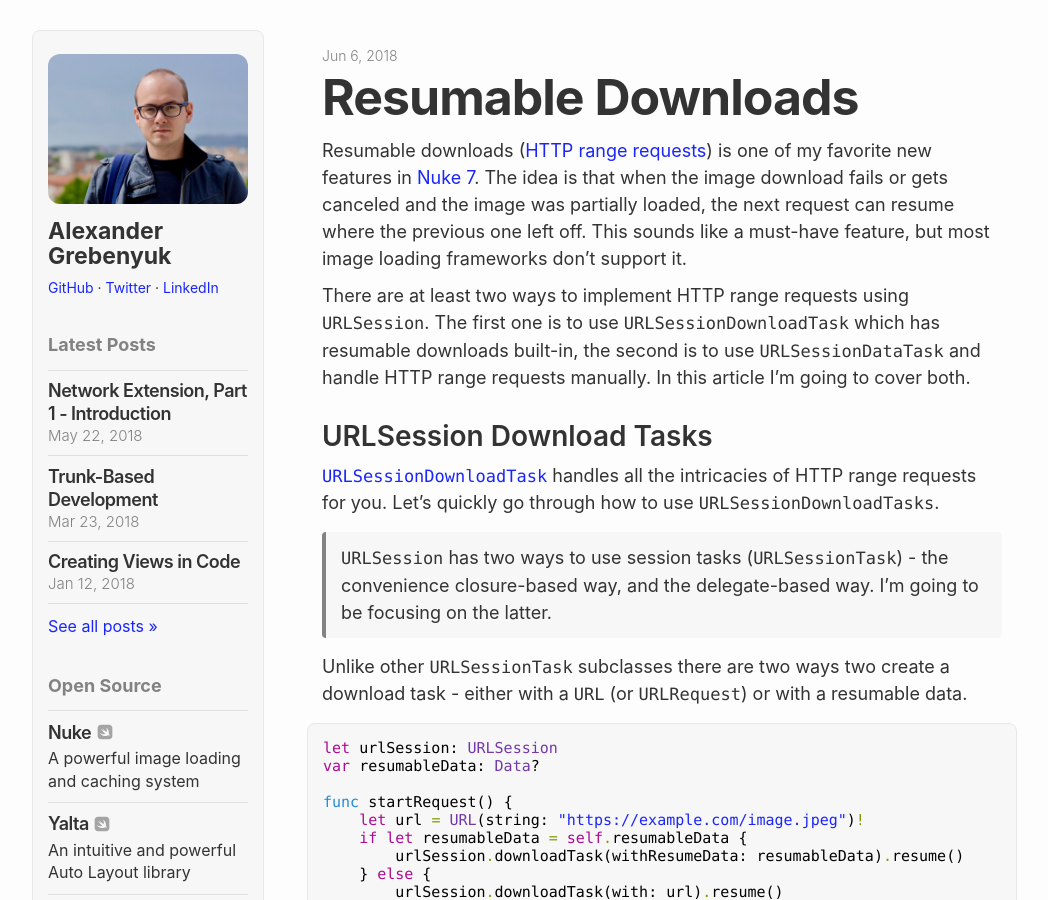
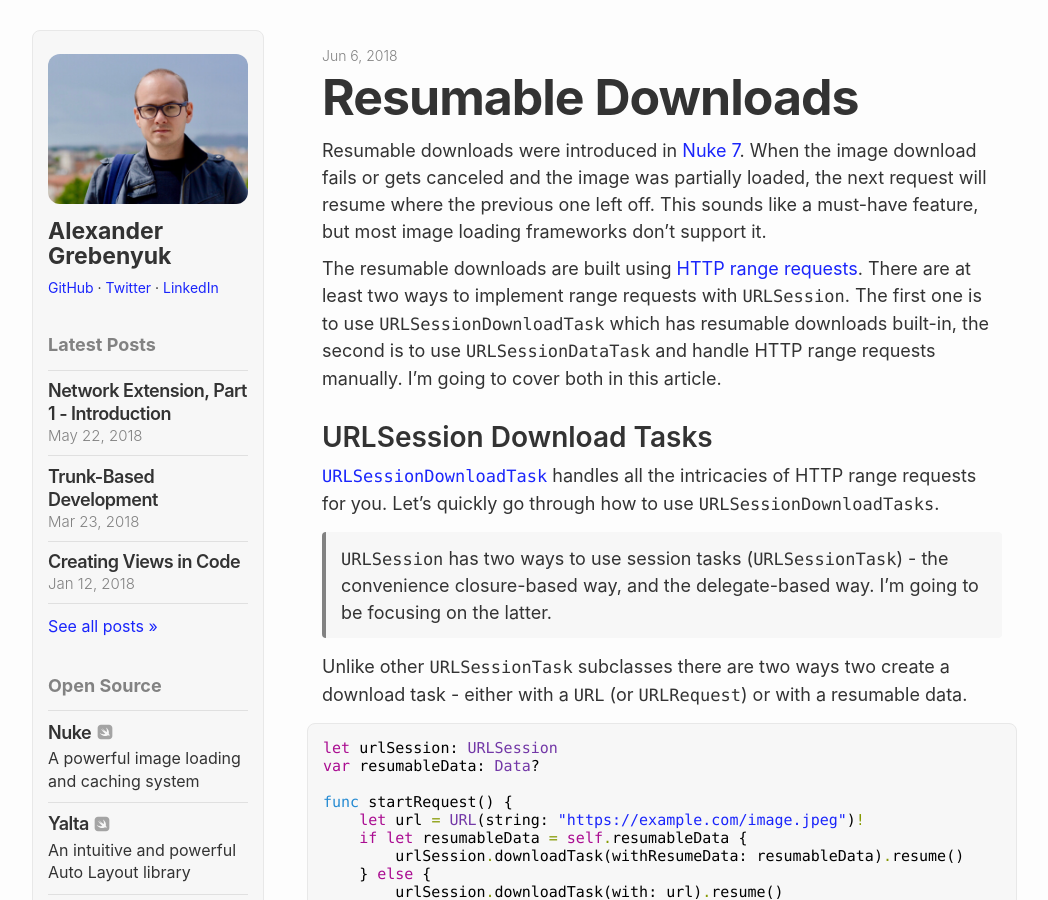
Before and after one commit to hyling/kean.github.io, a Jekyll site: the page built from _posts/2018-06-06-resumable-downloads.markdown, in a window 1280 px wide and 900 px high. Shown: the whole window, without its empty margins (108-1156 px from the left). Built offline with Jekyll 4.4.1, drawn with Linux system fonts in a browser that asks for light colours; comment, search, counter and statistics services are not loaded; some of the changed text lies outside the part shown.

Commit message:
Update to 'Resumable Downloads' post

```diff
--- a/_posts/2018-06-06-resumable-downloads.markdown
+++ b/_posts/2018-06-06-resumable-downloads.markdown
@@ -1,7 +1,7 @@
 ---
 layout: post
 title: "Resumable Downloads"
-subtitle: 'Exploring how <a href="https://developer.mozilla.org/en-US/docs/Web/HTTP/Range_requests">HTTP range requests</a> - one of my favorite new features in <a href="https://github.com/kean/Nuke/releases/tag/7.0">Nuke 7</a> - are implemented'
+subtitle: 'Exploring how resumable downloads - one of my favorite new features in <a href="https://github.com/kean/Nuke/releases/tag/7.0">Nuke 7</a> - are implemented using <a href="https://developer.mozilla.org/en-US/docs/Web/HTTP/Range_requests">HTTP range requests</a>'
 date: 2018-06-06 18:00:00 +0300
 category: programming
 tags: programming
@@ -9,9 +9,9 @@
 uuid: 7ba0839a-0983-419a-b74e-43a75af31520
 ---
 
-Resumable downloads ([HTTP range requests](https://developer.mozilla.org/en-US/docs/Web/HTTP/Range_requests)) is one of my favorite new features in [Nuke 7](https://github.com/kean/Nuke/releases/tag/7.0). The idea is that when the image download fails or gets canceled and the image was partially loaded, the next request can resume where the previous one left off. This sounds like a must-have feature, but most image loading frameworks don't support it.
+Resumable downloads were introduced in [Nuke 7](https://github.com/kean/Nuke/releases/tag/7.0). When the image download fails or gets canceled and the image was partially loaded, the next request will resume where the previous one left off. This sounds like a must-have feature, but most image loading frameworks don't support it.
 
-There are at least two ways to implement HTTP range requests using `URLSession`. The first one is to use `URLSessionDownloadTask` which has resumable downloads built-in, the second is to use `URLSessionDataTask` and handle HTTP range requests manually. In this article I'm going to cover both.
+The resumable downloads are built using [HTTP range requests](https://developer.mozilla.org/en-US/docs/Web/HTTP/Range_requests). There are at least two ways to implement range requests with `URLSession`. The first one is to use `URLSessionDownloadTask` which has resumable downloads built-in, the second is to use `URLSessionDataTask` and handle HTTP range requests manually. I'm going to cover both in this article.
 
 ## URLSession Download Tasks
 
@@ -211,9 +211,7 @@
 
 ## Resumable Downloads in Nuke
 
-It was very satisfying to implement resumable downloads in Nuke and see them work in practice. I think it can be a major improvement to the user experience, especially on mobile networks.
-
-There is an alternative to resumable downloads which some of the image loading frameworks use which just never cancel the requests which have already started. I think this is an inferior solution because continuing performing the requests which have been explicitly canceled by the client means other requests and loading data which might not be needed by the time its loaded.
+It was very satisfying to implement resumable downloads in Nuke and see them in action. I think it can be a major improvement to the user experience, especially on mobile networks.
 
 ## References
 
```
